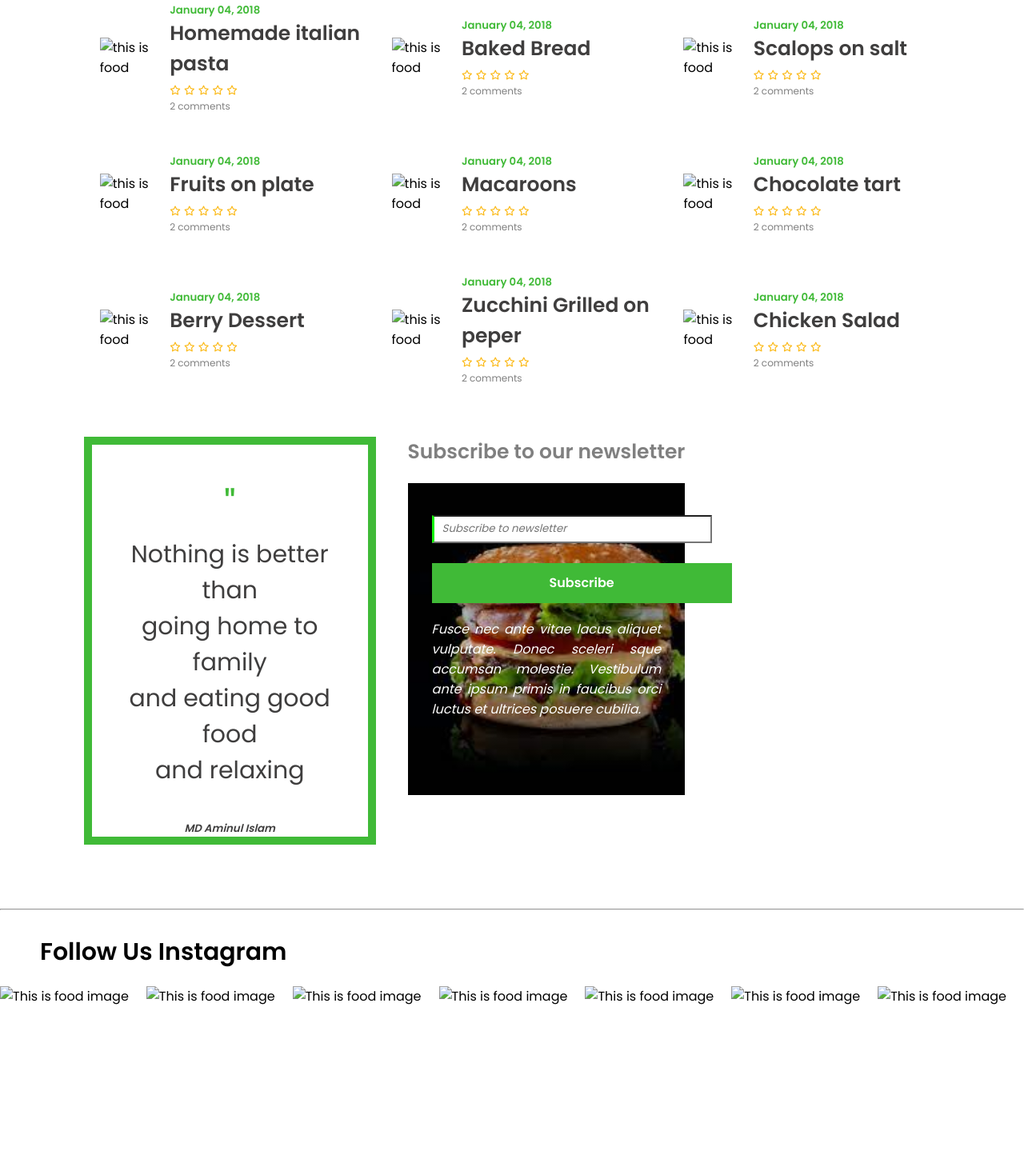
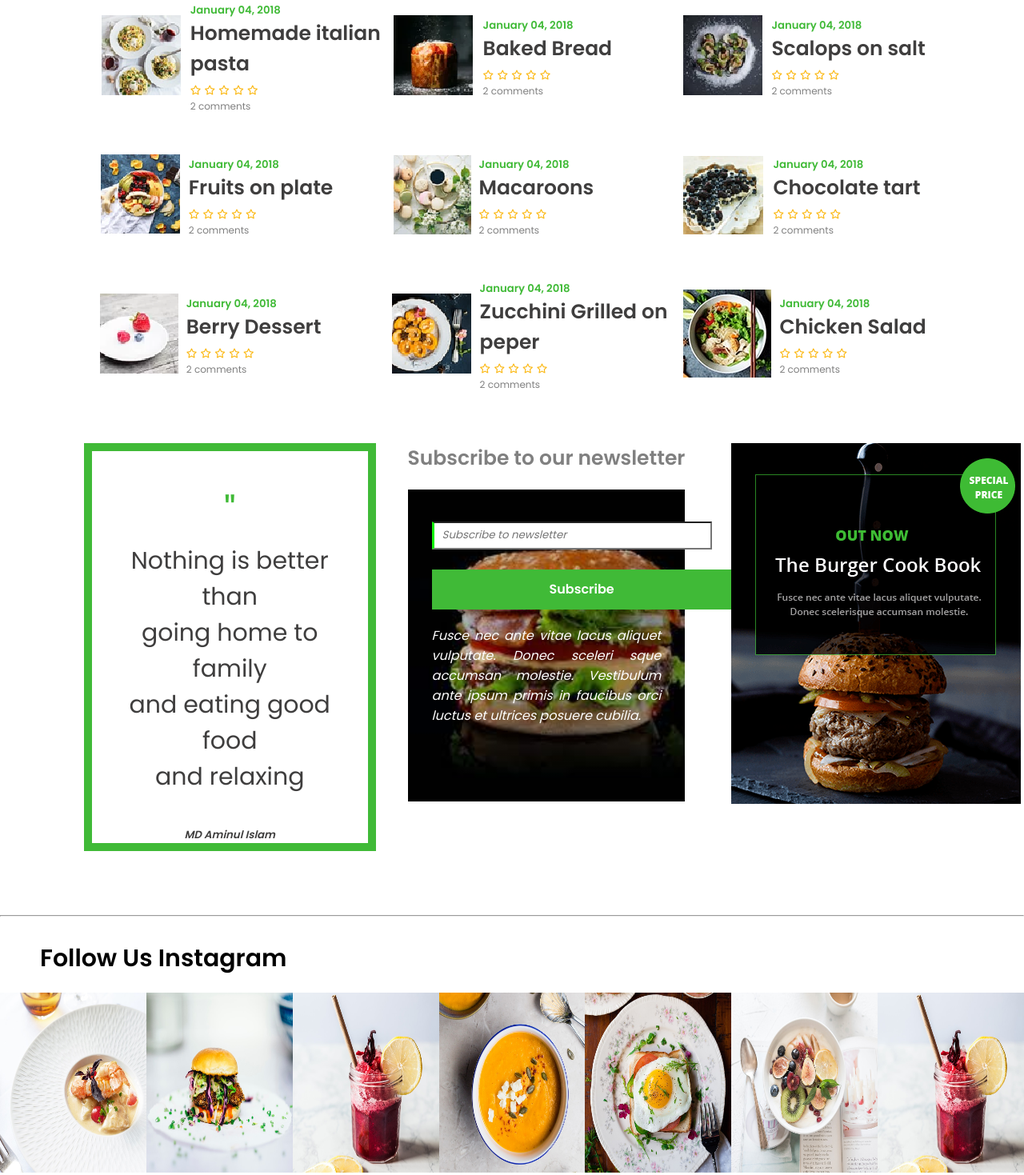
Before and after one commit to 1Aminul/restaurent-website, a plain HTML site: page index.html in a window 1280 px wide. Shown: the part 2409-3878 px from the top of the page at 80% size. Drawn offline with Linux system fonts and the light colour scheme; the site is published under a folder, as on GitHub Pages, so addresses that start at the root find nothing.

Commit message:
new img added

```diff
--- a/index.html
+++ b/index.html
@@ -130,7 +130,7 @@
 			<div class="flex-food">
 				<div class="flex-card">
 					<div class="food-img">
-						<img src="/images/food9.png" alt="this is food">
+						<img src="images/food9.png" alt="this is food">
 					</div>
 					<div class="food-content">
 						<h5>January 04, 2018</h5>
@@ -145,7 +145,7 @@
 				</div>
 				<div class="flex-card">
 					<div class="food-img">
-						<img src="/images/food10.png" alt="this is food">
+						<img src="images/food10.png" alt="this is food">
 					</div>
 					<div class="food-content">
 						<h5>January 04, 2018</h5>
@@ -160,7 +160,7 @@
 				</div>
 				<div class="flex-card">
 					<div class="food-img">
-						<img src="/images/food11.png" alt="this is food">
+						<img src="images/food11.png" alt="this is food">
 					</div>
 					<div class="food-content">
 						<h5>January 04, 2018</h5>
@@ -175,7 +175,7 @@
 				</div>
 				<div class="flex-card">
 					<div class="food-img">
-						<img src="/images/food12.png" alt="this is food">
+						<img src="images/food12.png" alt="this is food">
 					</div>
 					<div class="food-content">
 						<h5>January 04, 2018</h5>
@@ -190,7 +190,7 @@
 				</div>
 				<div class="flex-card">
 					<div class="food-img">
-						<img src="/images/food13.png" alt="this is food">
+						<img src="images/food13.png" alt="this is food">
 					</div>
 					<div class="food-content">
 						<h5>January 04, 2018</h5>
@@ -205,7 +205,7 @@
 				</div>
 				<div class="flex-card">
 					<div class="food-img">
-						<img src="/images/food14.png" alt="this is food">
+						<img src="images/food14.png" alt="this is food">
 					</div>
 					<div class="food-content">
 						<h5>January 04, 2018</h5>
@@ -220,7 +220,7 @@
 				</div>
 				<div class="flex-card">
 					<div class="food-img">
-						<img src="/images/food15.png" alt="this is food">
+						<img src="images/food15.png" alt="this is food">
 					</div>
 					<div class="food-content">
 						<h5>January 04, 2018</h5>
@@ -235,7 +235,7 @@
 				</div>
 				<div class="flex-card">
 					<div class="food-img">
-						<img src="/images/food16.png" alt="this is food">
+						<img src="images/food16.png" alt="this is food">
 					</div>
 					<div class="food-content">
 						<h5>January 04, 2018</h5>
@@ -250,16 +250,16 @@
 				</div>
 				<div class="flex-card">
 					<div class="food-img">
-						<img src="/images/food17.png" alt="this is food">
+						<img src="images/food17.png" alt="this is food">
 					</div>
 					<div class="food-content">
 						<h5>January 04, 2018</h5>
 						<h3>Chicken Salad</h3>
-							<i class="fa-regular fa-star" aria-hidden="true"x></i>
-						<i class="fa-regular fa-star" aria-hidden="true"></i>
-						<i class="fa-regular fa-star" aria-hidden="true"></i>
-						<i class="fa-regular fa-star" aria-hidden="true"></i>
-						<i class="fa-regular fa-star" aria-hidden="true"></i>
+							<i class="fa-regular fa-star" aria-hidden="true"></i>
+							<i class="fa-regular fa-star" aria-hidden="true"></i>
+							<i class="fa-regular fa-star" aria-hidden="true"></i>
+							<i class="fa-regular fa-star" aria-hidden="true"></i>
+							<i class="fa-regular fa-star" aria-hidden="true"></i>
 						<p>2 comments</p>
 					</div>
 				</div>
@@ -280,7 +280,7 @@
 					</div>
 				</div>
 				<div class="content3 flex-box">
-					<img src="/images/food18.png" alt="">
+					<img src="images/food18.png" alt="">
 				</div>
 			</div>
 			<br><br><hr>
@@ -292,49 +292,49 @@
 						<div class="overlay">
 							<p><i class="fa-brands fa-instagram"></i></p>
 						</div>
-						<img src="/images/food3.jpg" alt="This is food image">
+						<img src="images/food3.jpg" alt="This is food image">
 
 					</div>
 					<div class="img-container">
 						<div class="overlay">
 							<p><i class="fa-brands fa-instagram"></i></p>
 						</div>
-						<img src="/images/food4.jpg" alt="This is food image">
+						<img src="images/food4.jpg" alt="This is food image">
 
 					</div>
 					<div class="img-container">
 						<div class="overlay">
 							<p><i class="fa-brands fa-instagram"></i></p>
 						</div>
-						<img src="/images/food5.jpg" alt="This is food image">
+						<img src="images/food5.jpg" alt="This is food image">
 
 					</div>
 					<div class="img-container">
 						<div class="overlay">
 							<p><i class="fa-brands fa-instagram"></i></p>
 						</div>
-						<img src="/images/food6.jpg" alt="This is food image">
+						<img src="images/food6.jpg" alt="This is food image">
 
 					</div>
 					<div class="img-container">
 						<div class="overlay">
 							<p><i class="fa-brands fa-instagram"></i></p>
 						</div>
-						<img src="/images/food7.jpg" alt="This is food image">
+						<img src="images/food7.jpg" alt="This is food image">
 
 					</div>
 					<div class="img-container">
 						<div class="overlay">
 							<p><i class="fa-brands fa-instagram"></i></p>
 						</div>
-						<img src="/images/food8.jpg" alt="This is food image">
+						<img src="images/food8.jpg" alt="This is food image">
 
 					</div>
 					<div class="img-container">
 						<div class="overlay">
 							<p><i class="fa-brands fa-instagram"></i></p>
 						</div>
-						<img src="/images/food5.jpg" alt="This is food image">
+						<img src="images/food5.jpg" alt="This is food image">
 
 					</div>
 
```
